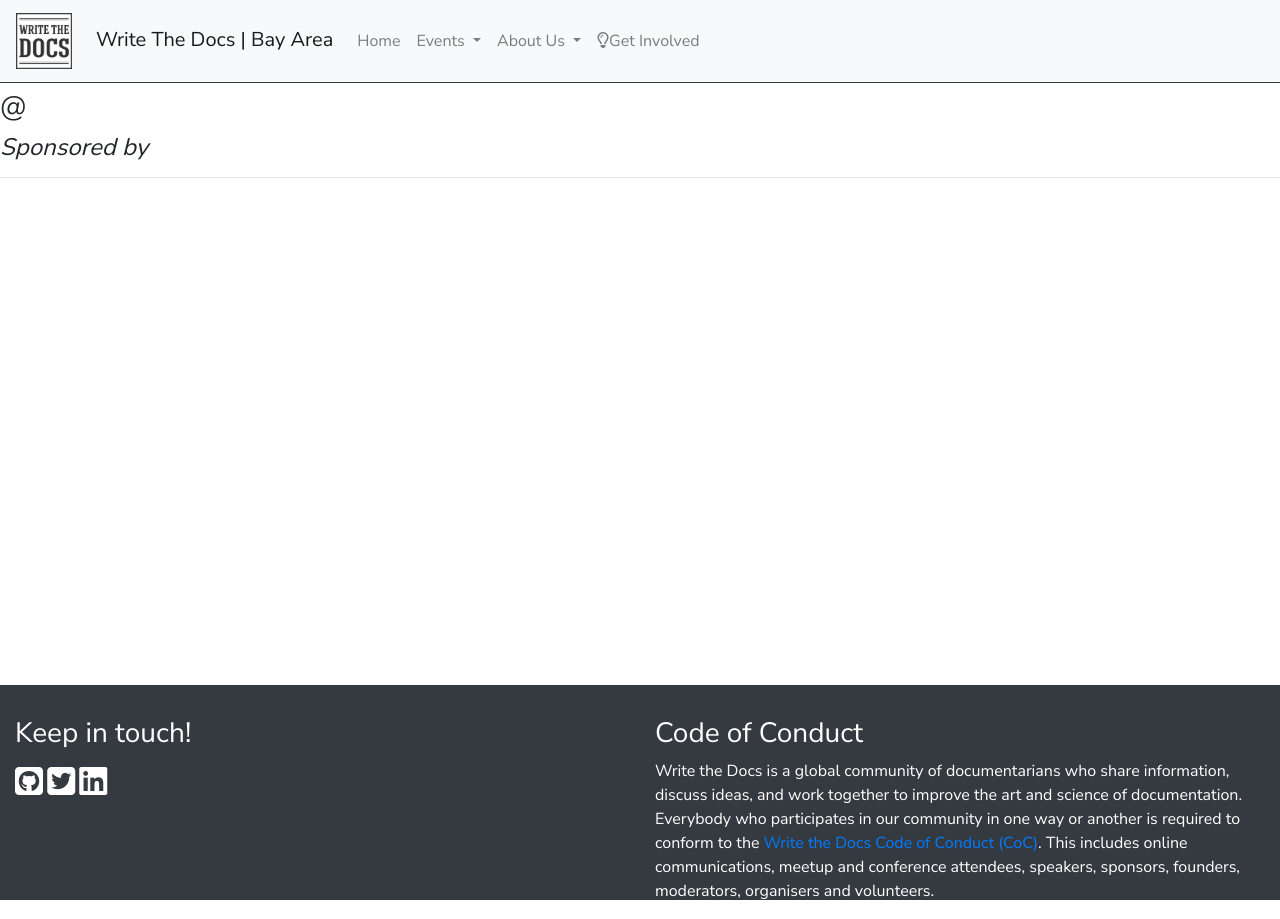
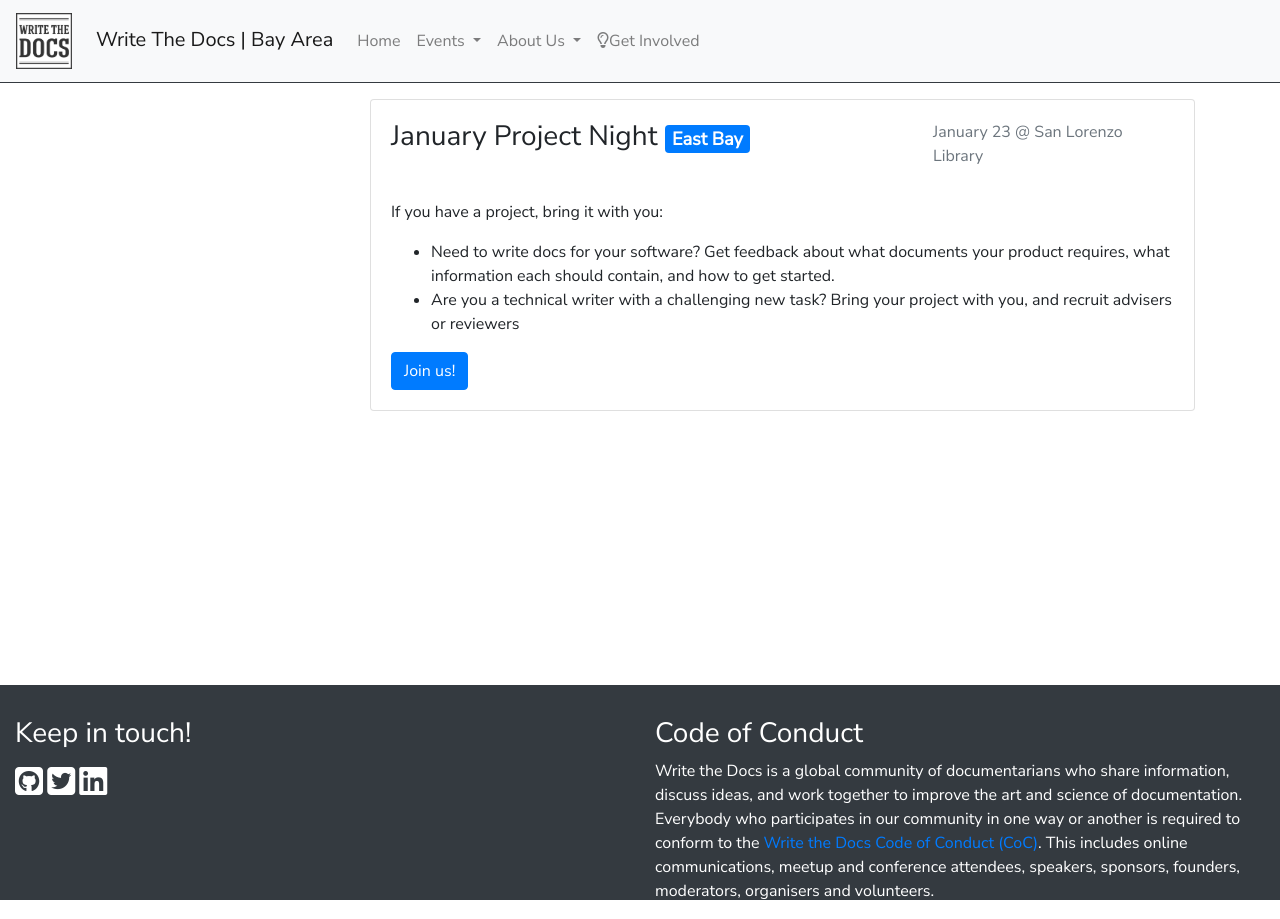
Before and after one commit to San-Francisco-Write-The-Docs/www, a Jekyll site: the page built from content/_events/2020/index.md, in a window 1280 px wide. Built offline with Jekyll 4.4.1, drawn with Linux system fonts in a browser that asks for light colours; nearby versions of some CDN libraries.

Commit message:
Event listing and details pages updates

```diff
--- a/_data/events/events-2020.yml
+++ b/_data/events/events-2020.yml
@@ -1,8 +1,13 @@
-jan-2020-project-night:
-    path: events/2020/january
-    name: January Project Night
-    month: January
-    day: 23
-    description:
-    locale: eb
-    location: San Lorenzo Library
+- jan-2020-project-night:
+  upcoming: true
+  name: January Project Night
+  path: events/2020/january/
+  month: January
+  day: 23
+  locale: east-bay
+  location: San Lorenzo Library
+  description: |
+      If you have a project, bring it with you:
+
+      * Need to write docs for your software? Get feedback about what documents your product requires, what information each should contain, and how to get started.
+      * Are you a technical writer with a challenging new task? Bring your project with you, and recruit advisers or reviewers
--- a/_layouts/events/listing.html
+++ b/_layouts/events/listing.html
@@ -3,14 +3,42 @@
 ---
 {% assign events = site.data.events[page.data] %}
 
-{% for event in events %}
-
-<h2>{{ event.name }}</h2>
-<h3>{{ event.month | append: event.day }} @ {{ event.venue }}</h3>
-<h4><em>Sponsored by {{ event.sponsor }}</em></h4>
-<p>{{ event.description }}</p>
-{% if event.recording %}
-<p>A recording for this event is available <a href="{{ event.recording.link }}">here</a>.</p>
-{% endif %}
-<hr>
-{% endfor %}
+<div class="container mt-3">
+    <div class="row">
+        <div class="col-12 col-md-3">
+            <nav id="toc" data-toggle="toc"></nav>
+        </div>
+        <div class="col-12 col-md-9">
+            {% for event in events %}
+                <div class="card mb-3" style="max-width: 650x;">
+                    <div class="card-body">
+                        <div class="row">
+                            <div class="col-8">
+                                <h3>{{ event.name }} {{ site.data.locales[event.locale].badge }}</h3>
+                            </div>
+                            <div class="col-4">
+                                <p class="text-muted">{{ event.month }} {{ event.day }} @ {{ event.location }}</p>
+                            </div>
+                        </div>
+                        {% if event.sponsor %}
+                        <h4><em>Sponsored by {{ event.sponsor }}</em></h4>
+                        {% endif %}
+                        <p>{{ event.description | markdownify }}</p>
+                        {% if event.upcoming %}
+                        <div class="row justify-content-end">
+                            <div class="col">
+                                <a role="button" href="{{ event.path }}" class="btn btn-primary">Join us!</a>
+                            </div>
+                        </div>
+                        {% endif %}
+                    </div>
+                    {% if event.recording %}
+                    <div class="card-footer">
+                        A recording for this event is available <a href="{{ event.recording.link }}">here</a>.
+                    </div>
+                    {% endif %}
+                </div>
+            {% endfor %}
+        </div>
+    </div>
+</div>
```
Also changed, not shown: _layouts/events/event.html (+15 -7 lines), content/_events/2020/index.md (+1 -0 lines), content/_events/2020/january.md (+11 -15 lines).
